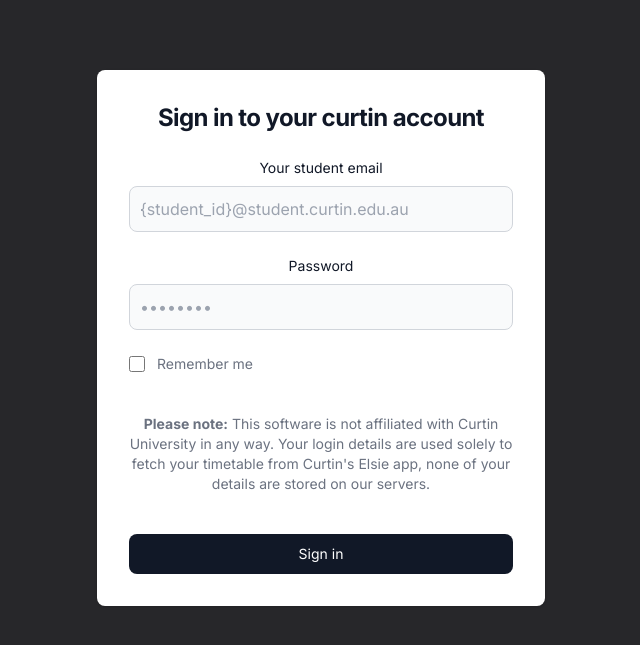
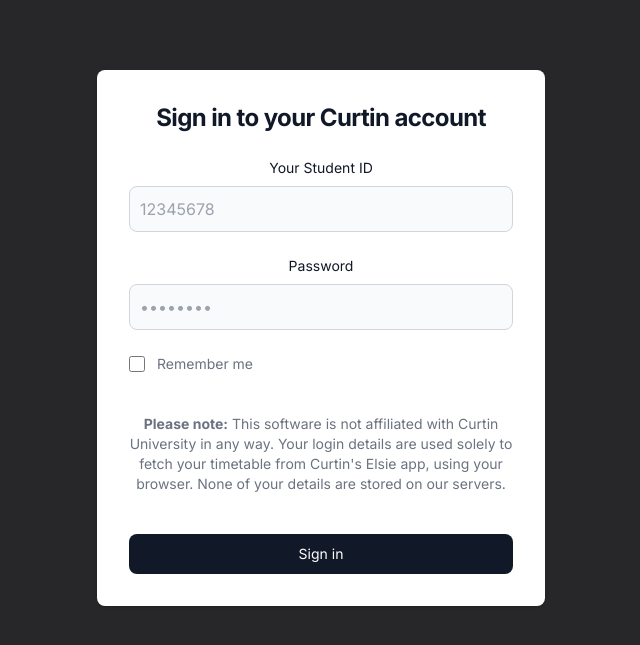
Before and after one commit to JaydenDownes/Curtin-Timetable-Downloader, a Flask app: page /login in a window 1280 px wide. Shown: the part 124-769 px from the top of the page, without its empty margins (319-959 px from the left). Run offline with Flask 3, Linux system fonts and the light colour scheme; some libraries are stand-ins or nearby versions.

Commit message:
Separated Login Screen
Separated login screen from app calendar page!

```diff
--- a/static/app.js
+++ b/static/app.js
@@ -1,9 +1,11 @@
 let currentMonth = new Date().getMonth();
 let currentYear = new Date().getFullYear();
 let calendarData = {}; // To store fetched calendar data
+
 async function getTimetable() {
     const user = document.getElementById('user').value;
     const pass = document.getElementById('pass').value;
+
     const authResponse = await fetch('https://curtin-timetable.scsa.workers.dev/?https://elsie.curtin.edu.au/api/sessions', {
         method: 'POST',
         headers: {
@@ -16,16 +18,21 @@
             password: pass
         })
     });
+
     if (authResponse.status === 415) {
         alert('Unsupported Media Type. Make sure your request headers and body are correct.');
         return;
     }
+
     const authData = await authResponse.json();
+
     if (authData.errors) {
         alert('Authentication Error: ' + authData.errors.join(' '));
         return;
     }
+
     const token = authData.data.token;
+
     const timetableResponse = await fetch(`https://curtin-timetable.scsa.workers.dev/?https://elsie.curtin.edu.au/api/students/${user}/study-activities`, {
         method: 'GET',
         headers: {
@@ -34,46 +41,48 @@
             'Authorization': `Bearer ${token}`
         }
     });
+
     const timetableData = await timetableResponse.json();
+
     if (timetableData.errors) {
         alert('Error: ' + timetableData.errors.join(' '));
         return;
     }
+
     // Store fetched data in calendarData
     calendarData = timetableData.data;
-	renderCalendar(calendarData);
-	// Enable download button
-	const downloadButton = document.getElementById('downloadButton');
-	downloadButton.style.display = 'block';
-	downloadButton.onclick = () => downloadCalendar(user, token);
+    localStorage.setItem('calendarData', JSON.stringify(calendarData));
+    localStorage.setItem('loggedIn', 'true');
+    localStorage.setItem('user', user);
+    localStorage.setItem('token', token);
+
+    window.location.href = 'app';
 }
 
 function renderCalendar(data) {
     const calendarEl = document.getElementById('calendar');
     const titleEl = document.getElementById('calendar-title');
     calendarEl.innerHTML = ''; // Clear previous calendar content
+
     const daysOfWeek = ['Sun', 'Mon', 'Tue', 'Wed', 'Thu', 'Fri', 'Sat'];
-	// Get the current month and year
     const month = currentMonth;
     const year = currentYear;
-	const monthName = new Date(year, month).toLocaleString('default', {
-		month: 'long'
-	});
+    const monthName = new Date(year, month).toLocaleString('default', { month: 'long' });
     titleEl.innerHTML = `<span>${monthName}</span> <span class="year">${year}</span>`;
-	// Generate calendar grid
+
     let calendarGrid = `
         <div class="calendar-grid">
             ${daysOfWeek.map(day => `<div class="calendar-day-header">${day}</div>`).join('')}
         </div>
         <div class="calendar-grid">`;
-	// Calculate the first day of the month and the number of days in the month
+
     const firstDay = new Date(year, month, 1).getDay();
     const lastDate = new Date(year, month + 1, 0).getDate();
-	// Add empty slots for days before the first day of the month
+
     for (let i = 0; i < firstDay; i++) {
         calendarGrid += '<div class="calendar-day"></div>';
     }
-	// Add days of the month
+
     for (let day = 1; day <= lastDate; day++) {
         const dayDate = new Date(year, month, day);
         const isCurrentDay = new Date().toDateString() === dayDate.toDateString();
@@ -92,6 +101,7 @@
                 `).join('')}
             </div>`;
     }
+
     calendarGrid += '</div>';
     calendarEl.innerHTML = calendarGrid;
 }
@@ -114,7 +124,7 @@
         currentMonth = 11;
         currentYear--;
     }
-	fetchCalendarData(currentYear, currentMonth);
+    renderCalendar(calendarData);
 }
 
 function nextMonth() {
@@ -123,41 +133,27 @@
         currentMonth = 0;
         currentYear++;
     }
-	fetchCalendarData(currentYear, currentMonth);
+    renderCalendar(calendarData);
 }
-async function fetchCalendarData(year, month) {
-	const user = document.getElementById('user').value;
-	const pass = document.getElementById('pass').value;
-	const tokenResponse = await fetch('https://curtin-timetable.scsa.workers.dev/?https://elsie.curtin.edu.au/api/sessions', {
-		method: 'POST',
-		headers: {
-			'Content-Type': 'application/json',
-			'X-Correlation-ID': generateUUID(),
-			'User-Agent': navigator.userAgent
-		},
-		body: JSON.stringify({
-			curtinId: user,
-			password: pass
-		})
-	});
-	const tokenData = await tokenResponse.json();
-	if (tokenData.errors) {
-		alert('Authentication Error: ' + tokenData.errors.join(' '));
-		return;
+
+function checkLogin() {
+    if (localStorage.getItem('loggedIn') !== 'true') {
+        window.location.href = 'index.html';
+    } else {
+        calendarData = JSON.parse(localStorage.getItem('calendarData'));
+        renderCalendar(calendarData);
     }
-	const token = tokenData.data.token;
-	const calendarResponse = await fetch(`https://curtin-timetable.scsa.workers.dev/?https://elsie.curtin.edu.au/api/students/${user}/study-activities`, {
-		method: 'GET',
-		headers: {
-			'User-Agent': navigator.userAgent,
-			'X-Correlation-ID': generateUUID(),
-			'Authorization': `Bearer ${token}`
 }
-	});
-	const calendarData = await calendarResponse.json();
-	if (calendarData.errors) {
-		alert('Error fetching calendar data: ' + calendarData.errors.join(' '));
-		return;
+
+function logout() {
+    localStorage.removeItem('loggedIn');
+    localStorage.removeItem('calendarData');
+    localStorage.removeItem('user');
+    localStorage.removeItem('token');
+    window.location.href = 'index.html';
 }
-	renderCalendar(calendarData.data);
+
+// Run checkLogin() on calendar page load
+if (window.location.pathname.includes('app')) {
+    checkLogin();
 }
--- a/templates/login.html
+++ b/templates/login.html
@@ -35,21 +35,21 @@
                 <div class="w-full bg-white rounded-lg shadow dark:border md:mt-0 sm:max-w-md xl:p-0 dark:bg-gray-800 dark:border-gray-700">
                     <div class="p-6 space-y-4 md:space-y-6 sm:p-8">
                         <h1 class="text-xl font-bold leading-tight tracking-tight text-gray-900 md:text-2xl dark:text-white">
-                            Sign in to your curtin account
+                            Sign in to your Curtin account
                         </h1>
                         <form class="space-y-4 md:space-y-6" action="#">
                             <div>
-                                <label for="email" class="block mb-2 text-sm font-medium text-gray-900 dark:text-white">Your student email</label>
-                                <input type="email" name="email" id="email" class="bg-gray-50 border border-gray-300 text-gray-900 rounded-lg focus:ring-primary-600 focus:border-primary-600 block w-full p-2.5 dark:bg-gray-700 dark:border-gray-600 dark:placeholder-gray-400 dark:text-white dark:focus:ring-blue-500 dark:focus:border-blue-500" placeholder="{student_id}@student.curtin.edu.au" required="">
+                                <label for="user" class="block mb-2 text-sm font-medium text-gray-900 dark:text-white">Your Student ID</label>
+                                <input type="text" name="user" id="user" class="bg-gray-50 border border-gray-300 text-gray-900 rounded-lg focus:ring-primary-600 focus:border-primary-600 block w-full p-2.5 dark:bg-gray-700 dark:border-gray-600 dark:placeholder-gray-400 dark:text-white dark:focus:ring-blue-500 dark:focus:border-blue-500" placeholder="12345678" required="">
                             </div>
                             <div>
-                                <label for="password" class="block mb-2 text-sm font-medium text-gray-900 dark:text-white">Password</label>
-                                <input type="password" name="password" id="password" placeholder="••••••••" class="bg-gray-50 border border-gray-300 text-gray-900 rounded-lg focus:ring-primary-600 focus:border-primary-600 block w-full p-2.5 dark:bg-gray-700 dark:border-gray-600 dark:placeholder-gray-400 dark:text-white dark:focus:ring-blue-500 dark:focus:border-blue-500" required="">
+                                <label for="pass" class="block mb-2 text-sm font-medium text-gray-900 dark:text-white">Password</label>
+                                <input type="password" name="password" id="pass" placeholder="••••••••" class="bg-gray-50 border border-gray-300 text-gray-900 rounded-lg focus:ring-primary-600 focus:border-primary-600 block w-full p-2.5 dark:bg-gray-700 dark:border-gray-600 dark:placeholder-gray-400 dark:text-white dark:focus:ring-blue-500 dark:focus:border-blue-500" required="">
                             </div>
                             <div class="flex items-center justify-between">
                                 <div class="flex items-start">
                                     <div class="flex items-center h-5">
-                                      <input id="remember" aria-describedby="remember" type="checkbox" class="w-4 h-4 border border-gray-300 rounded bg-gray-50 focus:ring-3 focus:ring-primary-300 dark:bg-gray-700 dark:border-gray-600 dark:focus:ring-primary-600 dark:ring-offset-gray-800" required="">
+                                      <input id="remember" aria-describedby="remember" type="checkbox" class="w-4 h-4 border border-gray-300 rounded bg-gray-50 focus:ring-3 focus:ring-primary-300 dark:bg-gray-700 dark:border-gray-600 dark:focus:ring-primary-600 dark:ring-offset-gray-800">
                                     </div>
                                     <div class="ml-3 text-sm">
                                       <label for="remember" class="text-gray-500 dark:text-gray-300">Remember me</label>
@@ -58,12 +58,13 @@
                                 <a href="#" class="text-sm font-medium text-primary-600 hover:underline dark:text-primary-500">Forgot password?</a>
                             </div>
                             <p class="text-sm font-light text-gray-500 dark:text-gray-400 pt-4 pb-4">
-                                <a class="font-bold">Please note:</a> This software is not affiliated with Curtin University in any way. Your login details are used solely to fetch your timetable from Curtin's Elsie app, none of your details are stored on our servers.
+                                <a class="font-bold">Please note:</a> This software is not affiliated with Curtin University in any way. Your login details are used solely to fetch your timetable from Curtin's Elsie app, using your browser. None of your details are stored on our servers.
                             </p>
-                            <button type="submit" class="w-full text-white bg-gray-900 hover:bg-primary-700 focus:ring-4 focus:outline-none focus:ring-primary-300 font-medium rounded-lg text-sm px-5 py-2.5 text-center dark:bg-primary-600 dark:hover:bg-primary-700 dark:focus:ring-primary-800">Sign in</button>
+                            <button class="w-full text-white bg-gray-900 hover:bg-primary-700 focus:ring-4 focus:outline-none focus:ring-primary-300 font-medium rounded-lg text-sm px-5 py-2.5 text-center dark:bg-primary-600 dark:hover:bg-primary-700 dark:focus:ring-primary-800" onclick="getTimetable()">Sign in</button>
                         </form>
                     </div>
                 </div>
     </div>
+    <script src="app.js"></script>
 </body>
 </html>
```
Also changed, not shown: templates/app.html (+2 -7 lines). Lines whose indentation alone changed are shown as unchanged.
